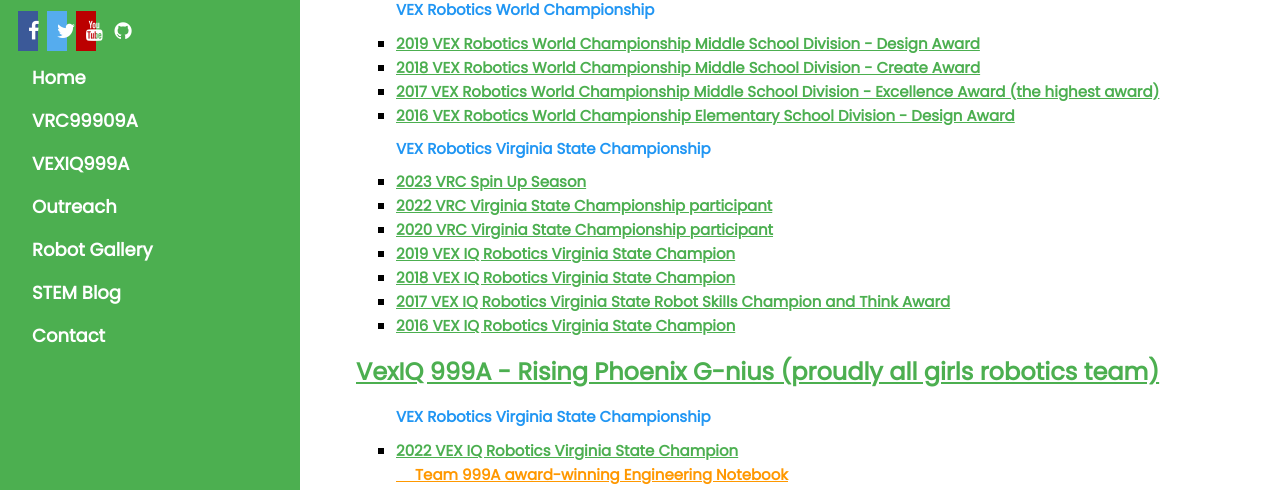
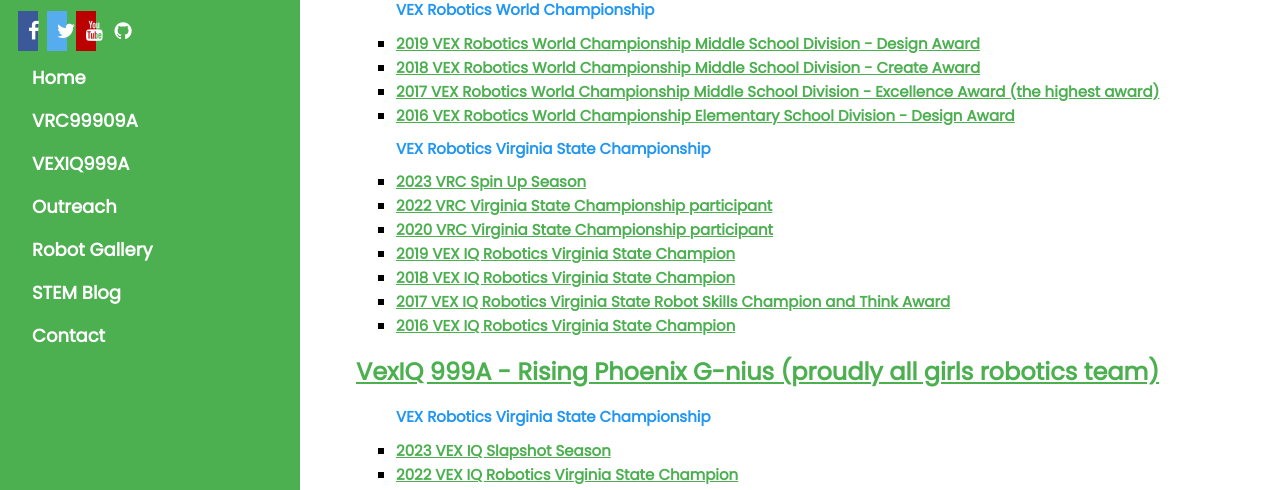
Before and after one commit to CapitalRoboticsClub/web, a plain HTML site: page index.html in a window 1280 px wide. Shown: the part 303-793 px from the top of the page. Drawn offline with Linux system fonts and the light colour scheme.

Commit message:
VEX IQ 2023

```diff
--- a/index.html
+++ b/index.html
@@ -126,6 +126,7 @@
     <a href="#VEXIQ999A" class="w3-xlarge w3-text-green"><b>VexIQ 999A - Rising Phoenix G-nius (proudly all girls robotics team)</b></a>
     <ul>
     <h1 class="w3-medium w3-text-blue"><b>VEX Robotics Virginia State Championship</b></h1>
+    <li style="list-style-type:square"><a href="pic/VEXIQ_Team_999A_Engineering Notebook_2023.pdf" class="w3-medium w3-text-green"><b>2023 VEX IQ Slapshot Season</b></a></li>
     <li style="list-style-type:square"><a href="https://www.robotevents.com/index.php/robot-competitions/vex-iq-challenge/RE-VIQC-21-5061.html#awards" class="w3-medium w3-text-green"><b>2022 VEX IQ Robotics Virginia State Champion</b></a></li>
     <a href="pic/VexIQ_Team_999A_EngineeringNotebook.pdf" class="w3-medium w3-text-orange"><b>&emsp; Team 999A award-winning Engineering Notebook</b></a>
     <li style="list-style-type:square"><a href="http://www.connectionnewspapers.com/news/2020/mar/17/tysons-rising-phoenix-compete-world-championship/?template_preference=desktop" class="w3-medium w3-text-green"><b>2020 VEX IQ Robotics Virginia State Champion</b></a></li>
```
Also changed, not shown: 1 other file.
